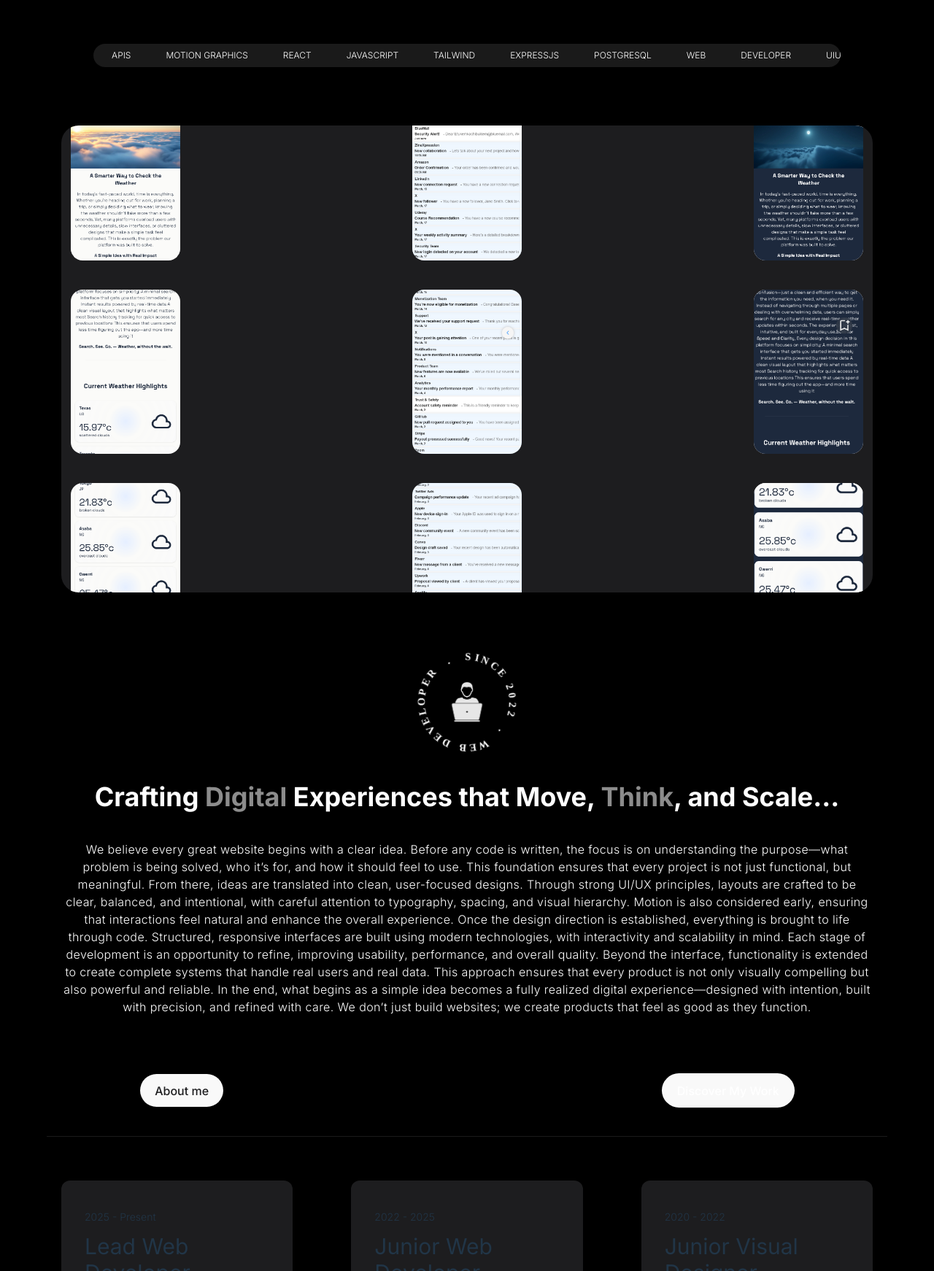
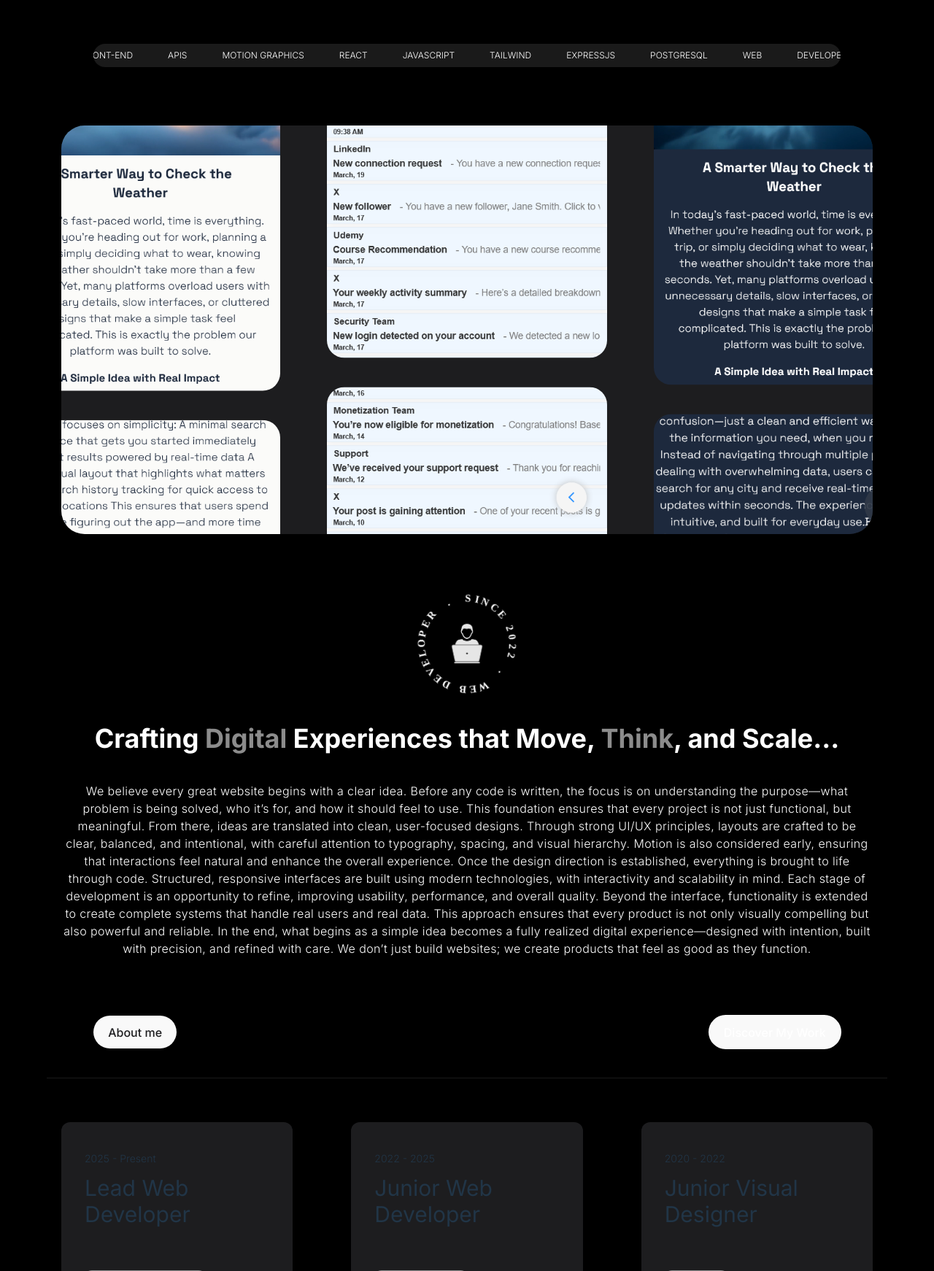
Before and after one commit to ZINECHIBUIKEM/MY-WEBSITE, a React (Vite) app: page / in a window 1280 px wide. Shown: the part 418-2160 px from the top of the page at 73% size. Built offline with nearby package versions, Linux system fonts and the light colour scheme.

Commit message:
Added portfolio functionality and responsiveness

```diff
--- a/src/components/Header.jsx
+++ b/src/components/Header.jsx
@@ -5,7 +5,7 @@ import blackZ from "../assets/icons/black-z.png"
 import sun from "../assets/icons/sun.svg";
 import moon from "../assets/icons/moon.svg";
 
-export function Header({ setIsopen, isOpen, lightmode, setLightmode }) {
+export function Header({ setIsopen, isOpen, lightmode, setLightmode, about, top }) {
 
   function toggleMode() {
     setLightmode(!lightmode);
@@ -37,7 +37,7 @@ export function Header({ setIsopen, isOpen, lightmode, setLightmode }) {
         </div>
       </div>
 
-      <Rightbar isOpen={isOpen} setIsopen={setIsopen} lightmode={lightmode} />
+      <Rightbar about={about} top={top} isOpen={isOpen} setIsopen={setIsopen} lightmode={lightmode} />
     </>
 
 
--- a/src/components/PortfolioDisplay.jsx
+++ b/src/components/PortfolioDisplay.jsx
@@ -7,54 +7,94 @@ import Blue3 from "../assets/Portfolio/6.png";
 import NW1 from "../assets/Portfolio/7.png";
 import NW2 from "../assets/Portfolio/8.png";
 import NW3 from "../assets/Portfolio/9.png";
-import { motion } from "framer-motion"
 
+import { motion, useScroll, useTransform } from "framer-motion";
+import { useRef } from "react";
 
 export function PortfolioDisplay({ lightmode }) {
+  const ref = useRef(null);
+
+  const { scrollYProgress } = useScroll({
+    target: ref,
+    offset: ["end start", "start end"],
+  });
+
+  // PARALLAX SPEEDS
+  const y1 = useTransform(scrollYProgress, [0, 1], [0, -60]);
+  const y2 = useTransform(scrollYProgress, [0, 1], [0, -100]);
+  const y3 = useTransform(scrollYProgress, [0, 1], [0, -280]);
+
   return (
-    <div className={`relative flex flex-row items-center justify-center gap-5 h-[80vh] w- rounded-3xl overflow-hidden ${lightmode ? " bg-black" : "bg-[#1D1D1F]"}`}>
+    <div
+      ref={ref}
+      className={`flex flex-row items-center justify-center gap-[5vw] h-[70vh] rounded-4xl overflow-hidden ${lightmode ? "bg-black" : "bg-[#1D1D1F]"
+        }`}
+    >
+      {/* COLUMN 1 */}
       <a href="https://weather-app-zinecast.vercel.app/" target="_blank">
-        <div className="flex flex-col gap-[5vh] items-center justify-between h-[90vh] w-[35vw] rounded-2xl shrink-0">
-          <div className="transition-all ease-in-out duration-500 h-[35vh] w-full rounded-2xl max-w-37.5 hover:scale-110">
-            <img src={Weather1} className="transition-all duration-500 ease-in-out rounded-2xl" />
-          </div>
-          <div className="transition-all ease-in-out duration-500 h-[35vh] w-full rounded-2xl max-w-37.5 hover:scale-110">
-            <img src={Weather2} className="rounded-2xl" />
-          </div>
-          <div className="transition-all ease-in-out duration-500 h-[35vh] w-full rounded-2xl max-w-37.5 hover:scale-110">
-            <img src={Weather3} className="rounded-2xl" />
-          </div>
+        <div className="flex flex-col gap-[5vh] items-center justify-between h-[120vh] w-[30vw] shrink-0">
+
+          <motion.div style={{ y: y1 }} className="transition-all duration-300">
+            <img src={Weather1} className="rounded-3xl hover:scale-105" />
+          </motion.div>
+
+          <motion.div style={{ y: y1 }} className="transition-all duration-300">
+            <img src={Weather2} className="rounded-3xl hover:scale-105" />
+          </motion.div>
+
+          <motion.div style={{ y: y1 }} className="transition-all duration-300">
+            <img src={Weather3} className="rounded-3xl hover:scale-105" />
+          </motion.div>
+
+          <motion.div style={{ y: y1 }} className="transition-all duration-300">
+            <img src={Weather1} className="rounded-3xl hover:scale-105" />
+          </motion.div>
         </div>
       </a>
 
-      <a href="https://zinechibuikem.github.io/BLUE-MAIL-PROJECT/" target="_blank" >
-        <div className="flex flex-col gap-[5vh] items-center justify-between h-[90vh] w-[35vw] rounded-2xl shrink-0">
-          <div className="transition-all ease-in-out duration-500 h-[35vh] w-full rounded-2xl max-w-37.5 hover:scale-110">
-            <img src={Blue1} className="rounded-2xl" />
-          </div>
-          <div className="transition-all ease-in-out duration-500 bg-black h-[35vh] w-full rounded-2xl max-w-37.5 hover:scale-110">
-            <img src={Blue2} className="rounded-2xl" />
-          </div>
-          <div className="transition-all ease-in-out duration-500 bg-black h-[35vh] w-full rounded-2xl max-w-37.5 hover:scale-110">
-            <img src={Blue3} className="rounded-2xl" />
-          </div>
+      {/* COLUMN 2 */}
+      <a href="https://zinechibuikem.github.io/BLUE-MAIL-PROJECT/" target="_blank">
+        <div className="flex flex-col gap-[5vh] items-center justify-between h-[120vh] w-[30vw] shrink-0">
+
+          <motion.div style={{ y: y3 }} className="transition-all duration-300 hover:scale-105">
+            <img src={Blue1} className="rounded-3xl" />
+          </motion.div>
+
+          <motion.div style={{ y: y3 }} className="transition-all duration-300 hover:scale-105">
+            <img src={Blue2} className="rounded-3xl" />
+          </motion.div>
+
+          <motion.div style={{ y: y3 }} className="transition-all duration-300 hover:scale-105">
+            <img src={Blue3} className="rounded-3xl" />
+          </motion.div>
+
+          <motion.div style={{ y: y3 }} className="transition-all duration-300 hover:scale-105">
+            <img src={Blue1} className="rounded-3xl" />
+          </motion.div>
         </div>
       </a>
 
+      {/* COLUMN 3 */}
       <a href="https://weather-app-zinecast.vercel.app/" target="_blank">
-        <div className="flex flex-col gap-[5vh] items-center justify-between h-[90vh] w-[35vw] rounded-2xl shrink-0">
-          <div className="transition-all ease-in-out duration-500 bg-white h-[35vh] w-full rounded-2xl max-w-37.5 hover:scale-110">
-            <img src={NW1} className="rounded-2xl" />
-          </div>
-          <div className="transition-all ease-in-out duration-500 bg-white h-[35vh] w-full rounded-2xl max-w-37.5 hover:scale-110">
-            <img src={NW2} className="rounded-2xl" />
-          </div>
-          <div className="transition-all ease-in-out duration-500 bg-white h-[35vh] w-full rounded-2xl max-w-37.5 hover:scale-110">
-            <img src={NW3} className="rounded-2xl" />
-          </div>
+        <div className="flex flex-col gap-[5vh] items-center justify-between h-[120vh] w-[30vw] shrink-0">
+
+          <motion.div style={{ y: y2 }} className="transition-all duration-300 hover:scale-105">
+            <img src={NW1} className="rounded-3xl" />
+          </motion.div>
+
+          <motion.div style={{ y: y2 }} className="transition-all duration-300 hover:scale-105">
+            <img src={NW2} className="rounded-3xl" />
+          </motion.div>
+
+          <motion.div style={{ y: y2 }} className="transition-all duration-300 hover:scale-105">
+            <img src={NW3} className="rounded-3xl" />
+          </motion.div>
+
+          <motion.div style={{ y: y2 }} className="transition-all duration-300 hover:scale-105">
+            <img src={NW1} className="rounded-3xl" />
+          </motion.div>
         </div>
       </a>
-
     </div>
-  )
+  );
 }
--- a/src/components/Works.jsx
+++ b/src/components/Works.jsx
@@ -1,6 +1,6 @@
 export function Works({ lightmode, time, role, company, number }) {
   return (
-      <div className={`flex flex-col px-8 py-10 mx-5 rounded-xl ${lightmode ? "bg-black" : "bg-[#1D1D1F]"}`}>
+      <div className={`trnsition-all ease-in-out duration-300 flex flex-col px-8 py-10 mx-5 rounded-xl hover:scale-105 ${lightmode ? "bg-black" : "bg-[#1D1D1F]"}`}>
         <div className="flex flex-row items-center justify-start mb-3 text-sm font-light">
           {time}
         </div>
--- a/src/pages/Homepage.jsx
+++ b/src/pages/Homepage.jsx
@@ -46,7 +46,7 @@ export function Homepage({ lightmode, setLightmode, setIsopen, isOpen }) {
     <div className={`pt-45 ${lightmode ? "bg-white" : "bg-black"}`}>
       <title>Home | Etukemka Chibuikem - Junior Front-end Web Developer</title>
 
-      <Header setIsopen={setIsopen} setLightmode={setLightmode} lightmode={lightmode} isOpen={isOpen} />
+      <Header about={about} top={top} setIsopen={setIsopen} setLightmode={setLightmode} lightmode={lightmode} isOpen={isOpen} />
 
       <CursorFollower lightmode={lightmode} />
       <div className="flex flex-col w-screen px-[2vw] cursor-default min-h-screen lg:px-[5vw]">
@@ -87,7 +87,7 @@ export function Homepage({ lightmode, setLightmode, setIsopen, isOpen }) {
 
             </article>
           </div>
-          <div className="flex flex-row justify-between px-[10vw] py-10 ">
+          <div className="flex flex-row justify-between px-[5vw] py-10 ">
             <button onClick={() => {
               about.current?.scrollIntoView({
                 behavior: "smooth"
@@ -96,10 +96,12 @@ export function Homepage({ lightmode, setLightmode, setIsopen, isOpen }) {
               About me
             </button>
 
+            <a href="https://www.behance.net/etukemkchibuik1" target="_blank">
+              <button className={lightmode ? "text-[#000000] transition-all ease-in-out duration-100 bg-white ring ring-black text-nowrap rounded-4xl hover:text-black hover:cursor-pointer hover:bg-black/0 lg:flex hover:ring-white/0" : "text-[#ffffff] transition-all ease-in-out duration-100 bg-black ring-1 ring-white cursor-pointer text-nowrap rounded-4xl hover:cursor-pointer hover:text-white hover:ring-white/0"}>
+                Discover My Work
+              </button>
+            </a>
 
-            <button className={lightmode ? "text-[#000000] transition-all ease-in-out duration-100 bg-white ring ring-black text-nowrap rounded-4xl hover:text-black hover:cursor-pointer hover:bg-black/0 lg:flex hover:ring-white/0" : "text-[#ffffff] transition-all ease-in-out duration-100 bg-black ring-1 ring-white cursor-pointer text-nowrap rounded-4xl hover:cursor-pointer hover:text-white hover:ring-white/0"}>
-              Discover My Work
-            </button>
           </div>
 
           <div className={lightmode ? "flex bg-black/10 h-px" : "flex bg-white/10 h-px"} />
@@ -113,7 +115,7 @@ export function Homepage({ lightmode, setLightmode, setIsopen, isOpen }) {
             <Works lightmode={lightmode} time={"2020 - 2022"} role={"Junior Visual Designer"} company={"TeemWoks"} number={"03"} />
           </div>
 
-           <div className={lightmode ? "flex bg-black/10 h-px mb-10" : "flex bg-white/10 h-px mb-10"} />
+          <div className={lightmode ? "flex bg-black/10 h-px mb-10" : "flex bg-white/10 h-px mb-10"} />
 
           <div ref={about} className={`text-2xl scroll-mt-24 font-bold ${lightmode ? "text-black" : "text-white"}`}>About me</div>
 
@@ -143,25 +145,39 @@ export function Homepage({ lightmode, setLightmode, setIsopen, isOpen }) {
 
 
 
+
+          <div>
+            <a href="https://docs.google.com/document/d/1M6eRDR7dX_-4CSOVeVf74zFjc7JdXX1WVkALhNWPoxA/edit?usp=sharing" target="_blank">
+              <button className={lightmode ? "text-[#000000] transition-all ease-in-out duration-100 bg-white ring ring-black text-nowrap rounded-4xl hover:text-black hover:cursor-pointer hover:bg-black/0 lg:flex hover:ring-white/0" : "text-[#ffffff] transition-all ease-in-out duration-100 bg-black ring-1 ring-white cursor-pointer text-nowrap rounded-4xl hover:cursor-pointer hover:text-white hover:ring-white/0"}>
+                VIEW CERTIFICATES
+              </button>
+            </a>
+          </div>
+
+          <div className={lightmode ? "flex bg-black/10 h-px mt-10" : "flex bg-white/10 h-px mt-10"} />
+
+
           <p className={`text-sm pb-10 pt-10 ${lightmode ? "text-black/80" : "text-white/80"}`}>
             Trusted by these amazing companies
           </p>
           <div className="grid grid-cols-2 md:grid-cols-3 lg:grid-cols-4 gap-4 px-20 mb-[10vh]">
             <div className="flex items-center justify-center shrink-0">
-              <img src={lightmode ? HBBlack : HBWhite} className="w-15 min-w-15" />
+              <img src={lightmode ? HBBlack : HBWhite} className="w-12 min-w-12" />
             </div>
             <div className="flex items-center justify-center shrink-0">
-              <img src={lightmode ? Chrome3dblack : Chrome3dwhite} className="w-14 min-w-14" />
+              <img src={lightmode ? Chrome3dblack : Chrome3dwhite} className="w-11 min-w-11" />
             </div>
             <div className="flex items-center justify-center shrink-0">
-              <img src={lightmode ? Gkblack : Gkwhite} className="w-15 min-w-15" />
+              <img src={lightmode ? Gkblack : Gkwhite} className="w-12 min-w-12" />
             </div>
             <div className="flex items-center justify-center shrink-0">
-              <img src={lightmode ? Oblitzblack : Oblitzwhite} className="w-15 min-w-15" />
+              <img src={lightmode ? Oblitzblack : Oblitzwhite} className="w-12 min-w-12" />
             </div>
+          </div>
+
+          <div className={lightmode ? "flex bg-black/10 h-px mb-10" : "flex bg-white/10 h-px mb-10"} />
 
 
-          </div>
 
 
 
--- a/src/utils/InfiniteScroll.jsx
+++ b/src/utils/InfiniteScroll.jsx
@@ -15,7 +15,7 @@ export function InfiniteScroll({ lightmode }) {
 
   return (
     <div className={`my-5 overflow-hidden ${lightmode ? "bg-black" : "bg-white/10"} rounded-4xl mx-[5vw] py-2`}>
-      <div className="flex w-max animate-[scroll_20s_linear_infinite] rounded">
+      <div className="flex w-max animate-[scroll_25s_linear_infinite] rounded">
         {[...items, ...items].map((item, index) => (
           <span
             key={index}
@@ -27,4 +27,4 @@ export function InfiniteScroll({ lightmode }) {
       </div>
     </div>
   );
-}
+};
```
Also changed, not shown: src/components/Rightbar.jsx (+26 -8 lines).
